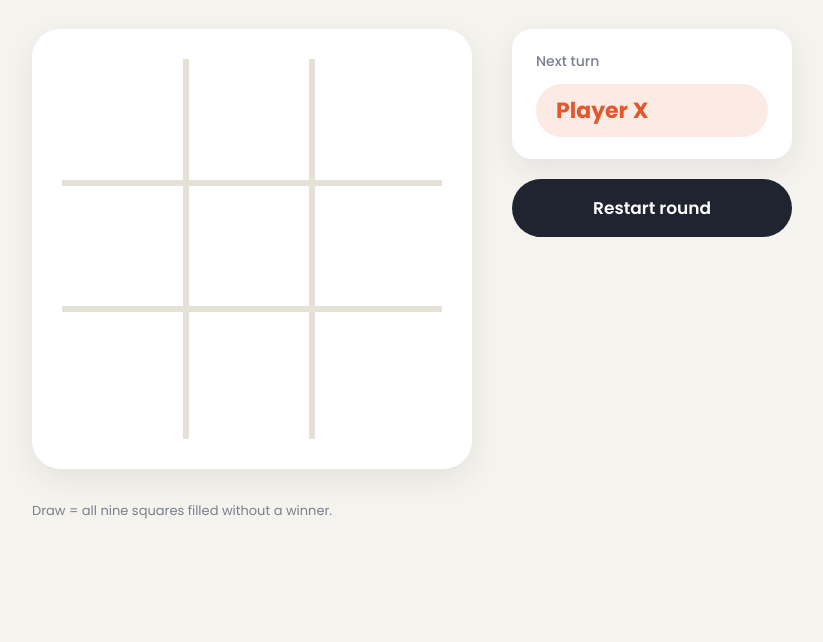
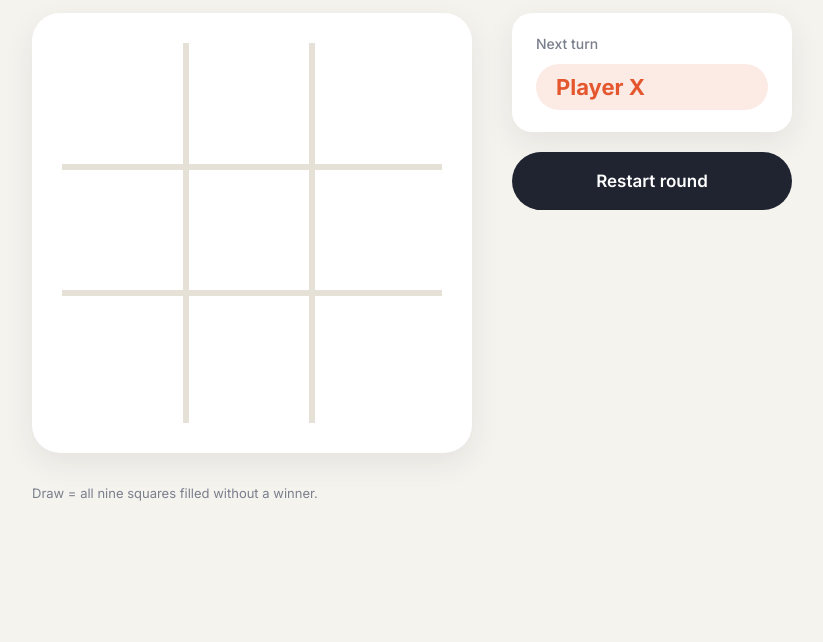
Before and after one commit to pupca/ticktacktoe, a plain HTML site: page index.html in a window 1280 px wide. Shown: the part 158-800 px from the top of the page, without its empty margins (228-1051 px from the left). Drawn offline with Linux system fonts and the light colour scheme.

Commit message:
Tic-Tac-Toe v1: Inter font (matches the design)

```diff
--- a/index.html
+++ b/index.html
@@ -5,7 +5,7 @@
   <meta name="viewport" content="width=device-width, initial-scale=1">
   <title>Tic·Tac·Toe</title>
   <link rel="preconnect" href="https://fonts.googleapis.com">
-  <link href="https://fonts.googleapis.com/css2?family=Poppins:wght@400;500;600;700&display=swap" rel="stylesheet">
+  <link href="https://fonts.googleapis.com/css2?family=Inter:wght@400;500;600;700&display=swap" rel="stylesheet">
   <link rel="stylesheet" href="style.css">
 </head>
 <body>
--- a/style.css
+++ b/style.css
@@ -16,7 +16,7 @@ body {
   min-height: 100vh;
   background: var(--bg);
   color: var(--ink);
-  font-family: "Poppins", system-ui, sans-serif;
+  font-family: "Inter", system-ui, sans-serif;
 }
 
 .app {
```
